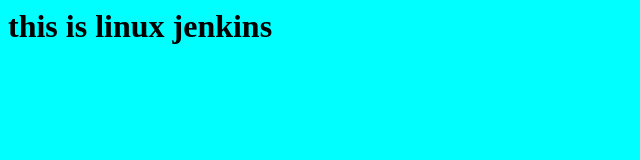
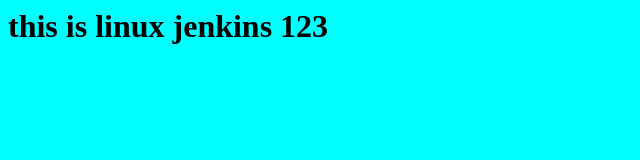
Before and after one commit to BalavigneshSenthilkumar/Cloud, a plain HTML site: page index.html in a window 1280 px wide. Shown: the full height of the page, 0-640 px from the left. Drawn offline with Linux system fonts and the light colour scheme.

Commit message:
Update index.html

```diff
--- a/index.html
+++ b/index.html
@@ -1,5 +1,5 @@
 <html>
 <body bgcolor=aqua>
-<h1>this is linux jenkins</h1>
+<h1>this is linux jenkins 123</h1>
 </body>
 </html>
```
